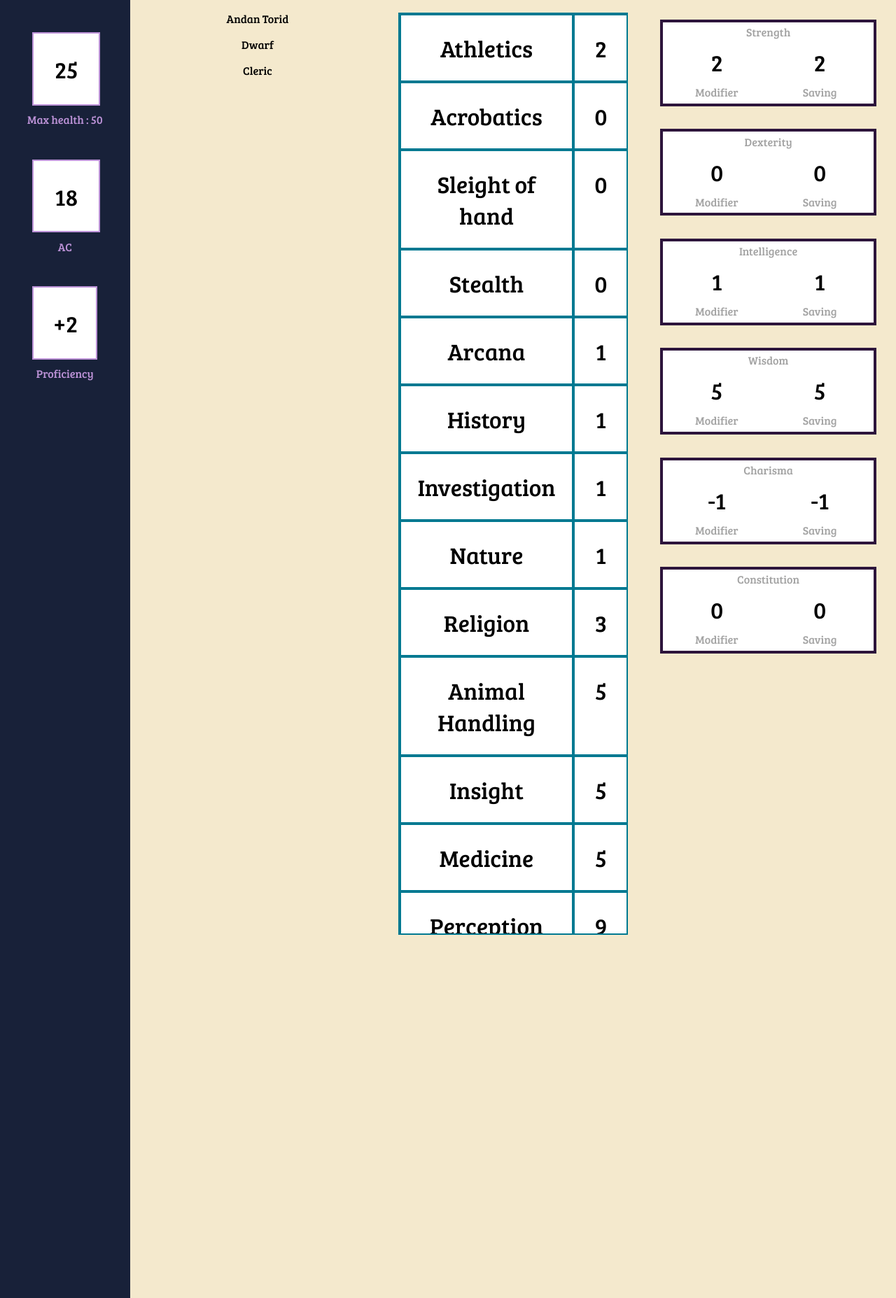
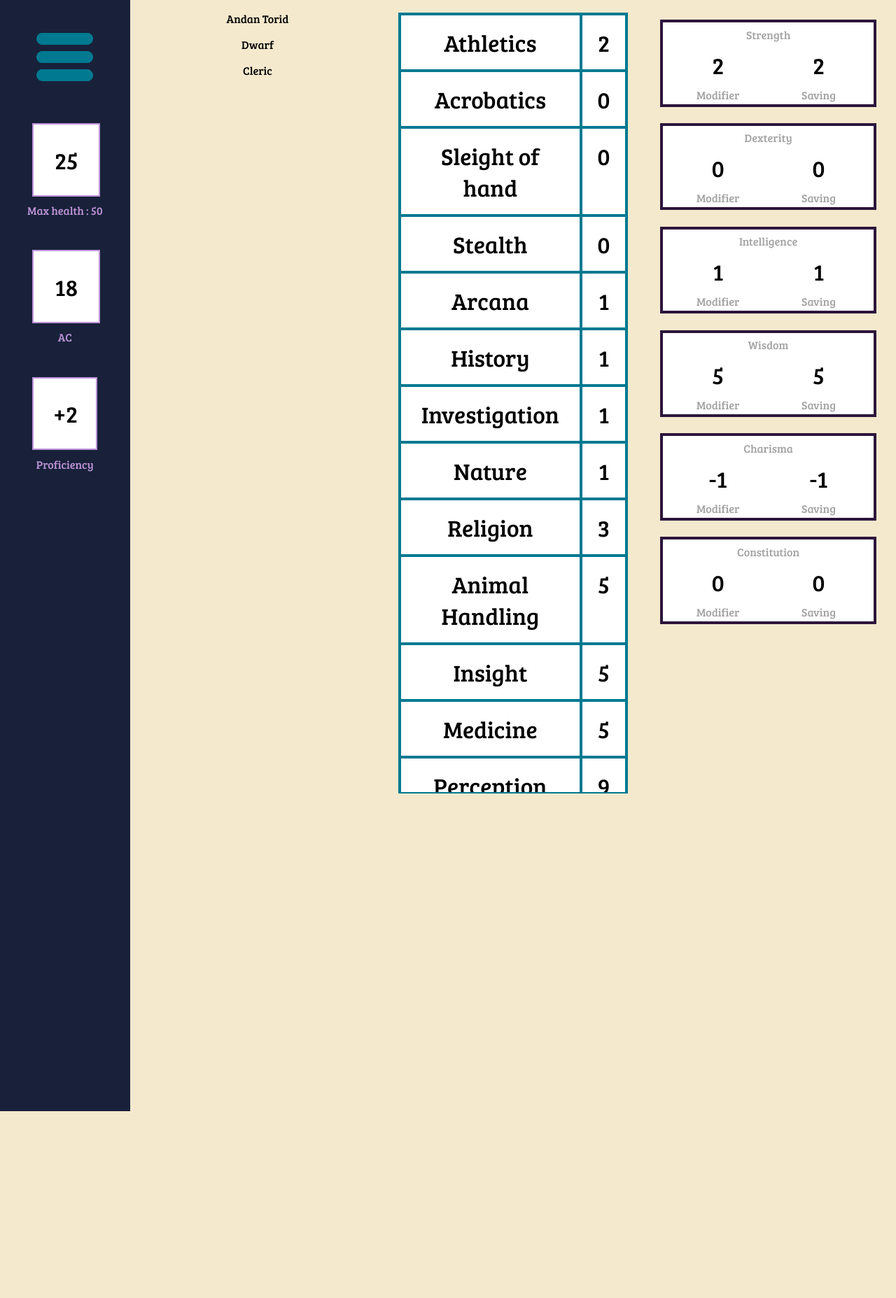
Before and after one commit to Routund/DND_Character_Gen, a Flask app: page /character/1 in a window 1280 px wide. Shown: the top 1855 px of the page at 70% size. After the commit the page ends 1588 px from the top, so only its background shows below. Run offline with Flask 3, Linux system fonts and the light colour scheme; data comes from the database, SQL or seed files in the repository; both versions use the stored data as it was after the commit.

Commit message:
Added drop down menu to navigate character sheet categories

```diff
--- a/routes.py
+++ b/routes.py
@@ -315,6 +315,48 @@ def character_abilities(id):
     other_values = [id,character_data[6],character_data[12],character_data[7],((character_data[4]-1)//4)+2]
     return render_template('CharacterAbility.html',other_values=other_values,names=feat_names,descs=feat_descriptions)
 
+@app.route('/level/<id>')
+def level(id):
+    conn = sqlite3.connect(db)
+    cur = conn.cursor()
+
+    # Check if character exists (ADD KICK FUNCTIONALITY)
+    cur.execute('SELECT * FROM Character WHERE Character_Id = ?', (id,))
+    character_data = cur.fetchone()
+    if character_data is None:
+        return redirect("/")
+
+    # Get all abilities (feats) by their type, race, class or background, and add them to a list for insertion into html
+    feat_names = []
+    feat_descriptions = []
+    feat_types = ["Race","Class","Background"]
+    feat_types_parameters = [character_data[2],character_data[3],character_data[5]]
+    for i in range(3):
+        added=""
+        if i==1:
+            added = f" AND Level <= {character_data[4]}"
+        cur.execute(f'SELECT Name,Description FROM Ability WHERE Ability_Id IN (SELECT Ability_Id FROM Ability{feat_types[i]} WHERE {feat_types[i]}_Id = ?{added})', (feat_types_parameters[i],))
+        data = cur.fetchall()
+
+        # List comprehension from Stack Overflow
+        feat_names.append([i[0] for i in data])
+        feat_descriptions.append([i[1] for i in data])
+
+    cur.execute(f'SELECT Ability_Id,Type FROM AbilityCharacter WHERE Character_Id = ?', (id,))
+    data = cur.fetchall()
+
+    for ability in data:
+        cur.execute(f'SELECT Name,Description FROM Ability WHERE Ability_Id = {ability[0]}')
+        character_ability = cur.fetchone()
+        if(ability[1]=="Race"):
+            feat_names[0].append(character_ability[0])
+            feat_descriptions[0].append(character_ability[1])
+        else:
+            feat_names[1].append(character_ability[0])
+            feat_descriptions[1].append(character_ability[1])
+    other_values = [id,character_data[6],character_data[12],character_data[7],((character_data[4]-1)//4)+2]
+    return render_template('CharacterAbility.html',other_values=other_values,names=feat_names,descs=feat_descriptions)
+
 
 @app.route('/updateHP', methods=['POST'])
 def updateHP():
--- a/static/styles.css
+++ b/static/styles.css
@@ -6,7 +6,7 @@
     text-align: center;
     color: #bd93d8;
 }
-.side_info{
+.side_info,.side_input{
     text-align: center;
     border: 2px solid #bd93d8;
     background-color: white;
@@ -17,17 +17,30 @@
     color: black;
 }
 .side_input{
-    text-align: center;
-    border: 2px solid #bd93d8;
-    background-color: white;
-    margin:25%;
-    margin-bottom:5%;
-    padding: 15%;
-    font-size: 25pt;
-    color: black;
     width: 20%;
     font-family: "Bree Serif", serif;
     font-weight: 400;
+}
+.menu_button{
+    width: 100%;
+}
+.dropdown-menu{
+    border: none;
+    cursor: pointer;
+    appearance: none;
+    background-color: inherit;
+    margin:25%;
+    margin-bottom:5%;
+    text-align: center;
+}
+.dropdown-container{
+    display: none;
+    background-color: #212e50;
+}
+.dropdown-container a:link,a:visited{
+    color: white;
+    text-decoration: none;
+    padding: 5%;
 }
 .sheet_container {
     display: grid;
@@ -63,7 +76,8 @@ body {
 }
 .skill_mod{
     border: 2px solid #007991;
-    padding:1.5pc;
+    padding:1pc;
+
 }
 .stat_mod_grid{
     display: grid;
@@ -73,7 +87,7 @@ body {
 }
 .stat_mod{
     border: 4px solid #2d153c;
-    padding: 1%;
+    padding: 2%;
     margin: 3%;
     background-color: white;
     color: #A3A3A3;
@@ -112,7 +126,6 @@ input::-webkit-inner-spin-button {
   appearance: none;
   margin: 0;
 }
-
 .stat_input{
     height: 50px;
     width: 80px;
--- a/templates/sheetLayout.html
+++ b/templates/sheetLayout.html
@@ -16,6 +16,7 @@
                 AC_box.addEventListener('blur', sendData);
             });
 
+
             function sendData() {
                 var newHP = document.getElementById('HP').value;
                 var newAC = document.getElementById('AC').value;
@@ -29,12 +30,37 @@
                     });
                 }
             }
+            var toggled = false
+
+            function toggleDropDown() {
+                console.log("clicked")
+                toggled = !toggled
+                if (toggled){
+                    dropdown_menu.style.display = "grid";
+                }
+                else{
+                    dropdown_menu.style.display = "none";
+                }
+
+            }
+
         </script>
     </head>
     <body>
         <div class = 'sheet_container' id="sheet" data-id="{{ other_values[0] }}">
             <div class = 'side_bar'>
-
+                <div>
+                    <button class = "dropdown-menu" id="dropdown_button" onclick="toggleDropDown()">
+                        <img src = "../static/Menu.png" class = "menu_button">
+                    </button>
+                </div>
+                <div>
+                    <list class = "dropdown-container" id = "dropdown_menu">
+                        <a href="{{ url_for('character_main', id=other_values[0])}}">General Information</a>
+                        <a href="{{ url_for('character_abilities', id=other_values[0])}}">Abilities/Feats</a>
+                        <a href="{{ url_for('character_abilities', id=other_values[0])}}">Level up</a>
+                    </list>
+                </div>
                 <div>
                     <input type="number" id="HP" value='{{other_values[2]}}' class="side_input">
                 </div>
```
Also changed, not shown: main.db, static/Menu.png (added), 1 other file.
